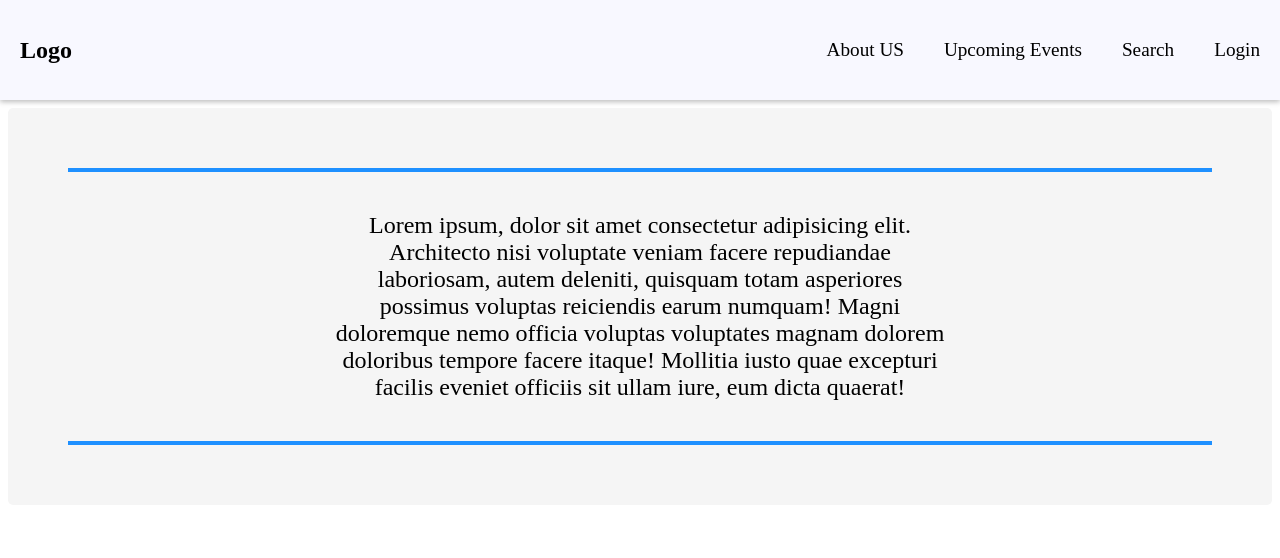
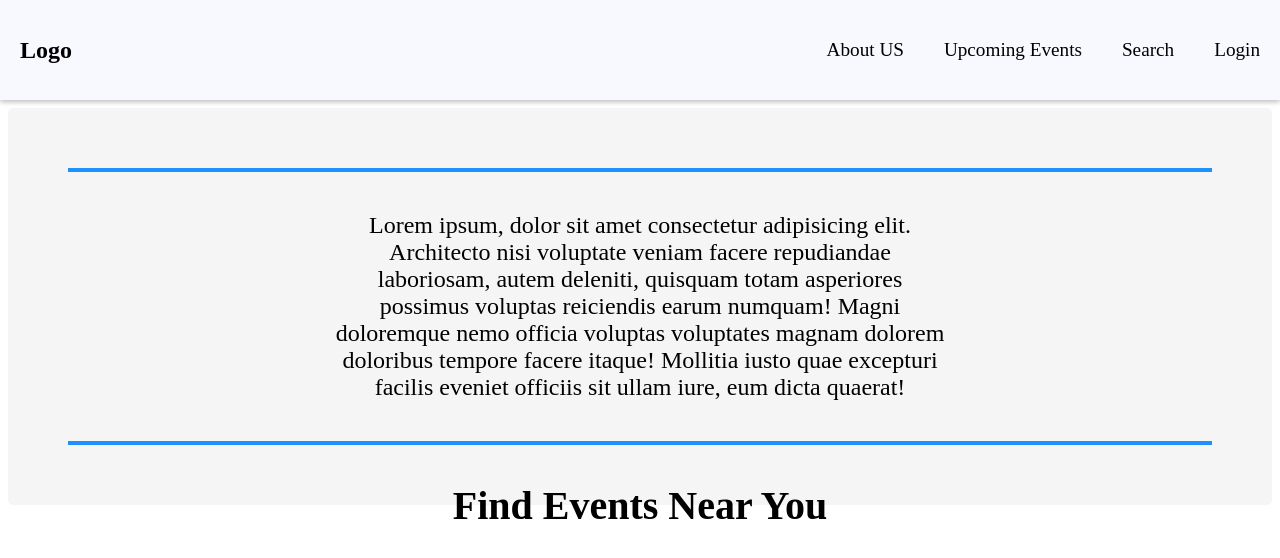
Before and after one commit to Domains18/Tech-events, a React (Vite) app in the folder front/: page / in a window 1280 px wide. Shown: the top 558 px of the page. Built offline with nearby package versions, Linux system fonts and the light colour scheme.

Commit message:
events
Signed-off-by: Domains18 <gibsonsgibson88@gmail.com>

```diff
--- a/front/package.json
+++ b/front/package.json
@@ -4,13 +4,14 @@
   "version": "0.0.0",
   "type": "module",
   "scripts": {
-    "dev": "vite",
+    "dev": "vite --port 4200",
     "build": "vite build",
     "preview": "vite preview"
   },
   "dependencies": {
     "react": "^18.2.0",
     "react-dom": "^18.2.0",
+    "react-icons": "^4.8.0",
     "react-router-dom": "^6.10.0",
     "sass": "^1.62.0",
     "scss": "^0.2.4"
--- a/front/src/App.js
+++ b/front/src/App.js
@@ -1,7 +1,7 @@
 import React from 'react';
 import Navbar from './Components/Nav/Navbar';
 import Hero from './Views/Hero/Hero';
-import FindEvents from './FindEvents';
+import FindEvents from './Views/FindEvents/FindEvents';
 const App = () => {
   return (
     <>
--- a/front/src/FindEvents.js
+++ /dev/null
@@ -1,9 +0,0 @@
-import React from 'react'
-
-const FindEvents = () => {
-  return (
-    <div className='findevents'>FindEvents</div>
-  )
-}
-
-export default FindEvents
--- /dev/null
+++ b/front/src/Views/FindEvents/FindEvents.js
@@ -0,0 +1,13 @@
+import React from 'react'
+import './FindEvents.scss'
+const FindEvents = () => {
+  return (
+    <div className='findevents'>
+      <div>
+        <h1>Find Events Near You</h1>
+      </div>
+    </div>
+  )
+}
+
+export default FindEvents
--- a/front/src/Views/FindEvents/FindEvents.scss
+++ b/front/src/Views/FindEvents/FindEvents.scss
@@ -0,0 +1,11 @@
+.findevents{
+    position: relative;
+    top: 50px;
+
+    h1{
+        font-size: 2.5rem;
+        font-weight: 600;
+        text-align: center;
+        margin-bottom: 20px;
+    }
+}
```
Also changed, not shown: 1 other file (tests, documents, lock files or other folders).
